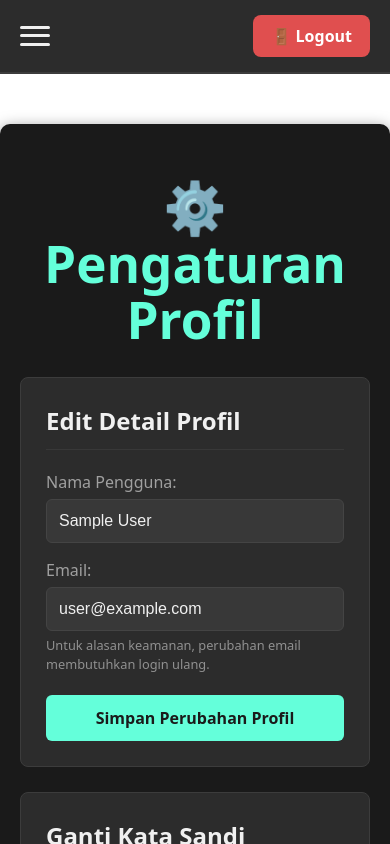
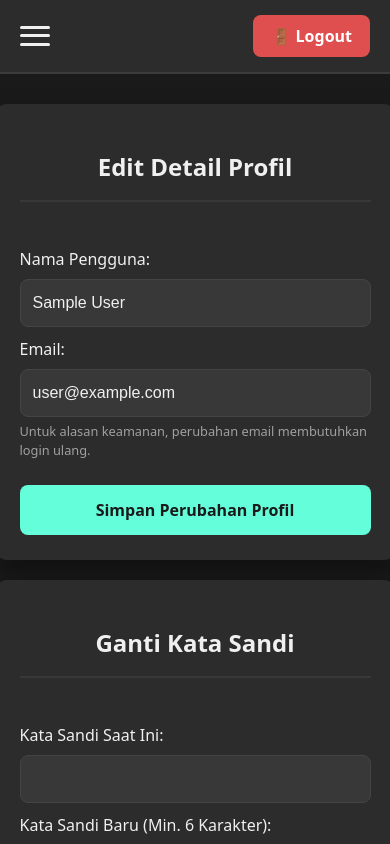
Before and after one commit to OngCapybara/Kost-Life, a React (Vite) app: page /Profile in a window 390 px wide. Shown: the top 844 px of the page. Built offline with nearby package versions, Linux system fonts and the light colour scheme; no server answers; sample sign-in values are in the browser's storage.

Commit message:
Revisi responsif login

```diff
--- a/src/pages/ProfileSettings.jsx
+++ b/src/pages/ProfileSettings.jsx
@@ -142,8 +142,6 @@ export default function ProfileSettings() {
 
     return (
         <div className="profile-settings-container">
-            <h1>⚙️ Pengaturan Profil</h1>
-
             {/* --- Bagian 1: Edit Profil --- */}
             <section className="setting-card">
                 <h2>Edit Detail Profil</h2>
--- a/src/styles/Login.css
+++ b/src/styles/Login.css
@@ -78,26 +78,42 @@
 
 /* responsif */
 @media (max-width: 600px) {
+    /* 1. Revisi .login-container */
     .login-container {
+        /* Tetap berada di bagian atas layar untuk tampilan yang lebih natural */
         align-items: flex-start;
-        padding-top: 50px;
+
+        /* Tambahkan padding yang signifikan dari atas agar form tidak menempel */
+        padding-top: 80px; /* Ditingkatkan dari 50px */
+
+        /* Ubah height ke auto di mobile untuk mencegah scroll yang tidak perlu */
+        height: auto;
+        min-height: 100vh; /* Pastikan tetap memenuhi viewport */
     }
 
+    /* 2. Revisi .login-form */
     .login-form {
-        max-width: 90%;
+        /* Gunakan lebar maksimum yang lebih besar untuk mengisi ruang */
+        max-width: 70%;
         width: 90%;
-        padding: 30px 25px;
-        box-shadow: 0 5px 15px rgba(0, 0, 0, 0.3);
-        margin: auto;
+
+        /* Form tidak perlu margin auto jika container sudah center */
+        margin: 0;
+
+        /* Padding yang lebih kecil dari sebelumnya agar lebih ringkas */
+        padding: 25px; /* Ditingkatkan dari 30px 25px */
+        box-shadow: 0 5px 15px rgba(0, 0, 0, 0.4);
     }
 
+    /* 3. Penyesuaian Detail */
     .login-form h2 {
-        font-size: 1.6em;
+        font-size: 1.5em; /* Sedikit dikecilkan */
+        margin-bottom: 20px;
     }
 
     .login-form input,
     .login-form button[type="submit"] {
         padding: 12px;
-        font-size: 0.95em;
+        font-size: 1em; /* Pastikan font tetap mudah dibaca */
     }
 }
--- a/src/styles/ProfileSettings.css
+++ b/src/styles/ProfileSettings.css
@@ -1,103 +1,128 @@
-/* Styling Umum Container */
+/* ---------------------------------------------------- */
+/* CSS untuk Komponen ProfileSettings.js */
+/* ---------------------------------------------------- */
+
+
+/* 1. CONTAINER UTAMA (Meniru .transaction-container) */
 .profile-settings-container {
-    max-width: 700px;
-    margin: 50px auto;
-    padding: 20px;
-    background-color: #1a1a1a; /* Background lebih gelap dari navbar */
-    border-radius: 10px;
-    box-shadow: 0 4px 15px rgba(0, 0, 0, 0.5);
+    display: flex;
+    justify-content: center;
+    align-items: flex-start;
+    padding-top: 50px;
+    padding-bottom: 80px;
+    width: 100%;
+    min-height: auto;
+    box-sizing: border-box;
+    background-color: #1a1a1a;
     color: #f0f0f0;
+
+    /* Tambahan untuk menampung card di tengah */
+    flex-direction: column;
+    align-items: center;
 }
 
 .profile-settings-container h1 {
     text-align: center;
     color: #64ffda;
     margin-bottom: 30px;
+    font-size: 2.2em; /* Sedikit lebih besar untuk judul utama */
 }
 
-/* Styling Card Section */
+
+/* 2. CARD CONTAINER (Menggantikan .transaction-form) */
+/* Digunakan untuk membungkus formulir Edit Profile & Change Password */
 .setting-card {
-    background-color: #2c2c2c; /* Sama seperti navbar */
-    padding: 25px;
-    border-radius: 8px;
-    margin-bottom: 25px;
-    border: 1px solid #3c3c3c;
+    background-color: #2c2c2c;
+    padding: 40px;
+    border-radius: 12px;
+    box-shadow: 0 10px 25px rgba(0, 0, 0, 0.4);
+    width: 100%;
+    max-width: 500px; /* Sama dengan max-width form transaksi */
+    display: flex;
+    flex-direction: column;
+    gap: 20px;
+    margin-bottom: 30px; /* Jarak antara card */
 }
 
 .setting-card h2 {
+    text-align: center;
     color: #f0f0f0;
-    border-bottom: 1px solid #383838;
-    padding-bottom: 10px;
-    margin-top: 0;
-    margin-bottom: 20px;
+    margin-bottom: 25px;
+    font-size: 1.5em; /* Lebih kecil dari h1 */
+    font-weight: 700;
+    border-bottom: 2px solid #383838;
+    padding-bottom: 15px;
 }
 
-/* Styling Form Group */
+/* 3. STYLING UNTUK INPUT dan LABEL (Meniru gaya input transaksi) */
 .form-group {
-    margin-bottom: 15px;
+    margin-bottom: 10px; /* Sedikit lebih rapat */
 }
 
 .form-group label {
     display: block;
-    margin-bottom: 5px;
+    margin-bottom: 8px; /* Jarak label ke input */
     font-weight: 500;
-    color: #a0a0a0;
+    color: #f0f0f0; /* Warna label diperjelas */
 }
 
-.form-group input {
-    width: 100%;
-    padding: 12px;
+.setting-card input {
+    /* Mengambil style dari input.transaction-form */
+    padding: 14px 12px;
+    border-radius: 8px;
     border: 1px solid #444;
-    border-radius: 6px;
     background-color: #383838;
     color: #f0f0f0;
     font-size: 1em;
+    width: 100%;
     box-sizing: border-box;
+    transition: border-color 0.3s ease;
 }
 
-.form-group input:focus {
+.setting-card input:focus {
     border-color: #64ffda;
     outline: none;
-    box-shadow: 0 0 5px rgba(100, 255, 218, 0.3);
 }
 
 .form-group small {
     display: block;
     margin-top: 5px;
     font-size: 0.8em;
-    color: #909090;
+    color: #a0a0a0; /* Warna keterangan */
 }
 
-/* Styling Tombol */
+/* 4. STYLING UNTUK TOMBOL (Meniru tombol submit transaksi) */
+
 .save-button,
 .change-pw-button {
-    display: block;
+    padding: 14px;
+    margin-top: 15px;
+    font-weight: 700;
+    border: none;
+    border-radius: 8px;
+    cursor: pointer;
+    transition: background-color 0.3s ease, transform 0.2s ease;
     width: 100%;
-    padding: 12px 20px;
-    border: none;
-    border-radius: 6px;
-    font-weight: 600;
-    cursor: pointer;
-    transition: background-color 0.3s ease;
-    margin-top: 20px;
 }
 
+/* Tombol Simpan Profil */
 .save-button {
-    background-color: #64ffda;
+    background-color: #64ffda; /* Warna primer */
     color: #1a1a1a;
 }
-
 .save-button:hover:not(:disabled) {
-    background-color: #4cd8b8;
+    background-color: #49e4c1;
+    transform: translateY(-1px);
 }
 
+/* Tombol Ganti Kata Sandi (Menggunakan warna merah seperti tombol logout) */
 .change-pw-button {
-    background-color: #e04f4f; /* Warna merah seperti tombol logout */
+    background-color: #e04f4f;
     color: white;
 }
-
 .change-pw-button:hover:not(:disabled) {
     background-color: #c43c3c;
+    transform: translateY(-1px);
 }
 
 /* Styling Disabled */
@@ -106,4 +131,24 @@
     background-color: #555;
     cursor: not-allowed;
     color: #ccc;
+    transform: none;
 }
+
+
+/* 5. RESPONSIVENESS (Untuk tampilan mobile) */
+@media (max-width: 600px) {
+    .profile-settings-container {
+        padding-top: 30px;
+        padding-bottom: 50px;
+    }
+
+    .setting-card {
+        padding: 25px;
+        margin: 0 15px 20px 15px; /* Margin samping di mobile */
+        max-width: 90%;
+    }
+
+    .profile-settings-container h1 {
+        font-size: 2em;
+    }
+}
```
